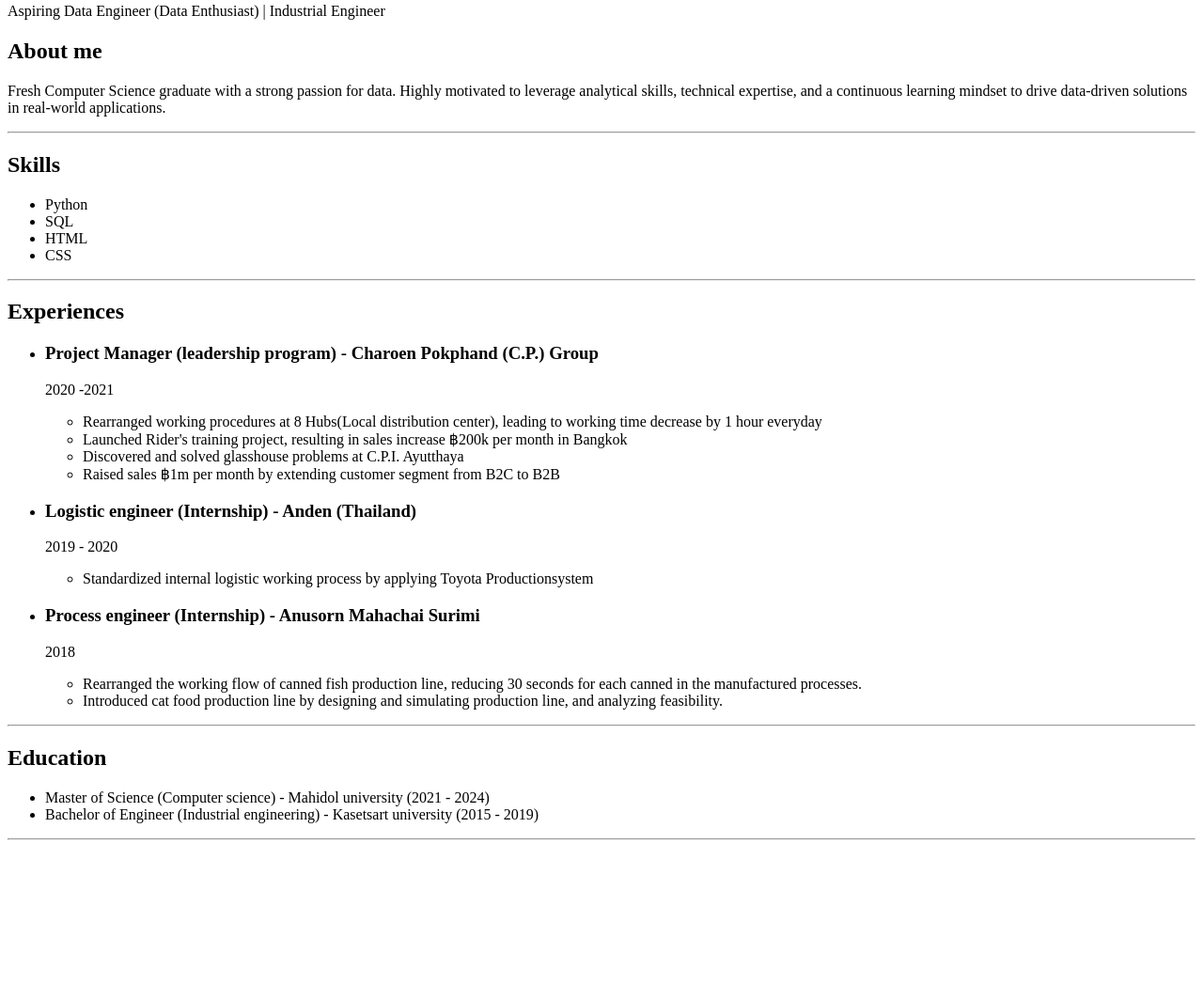
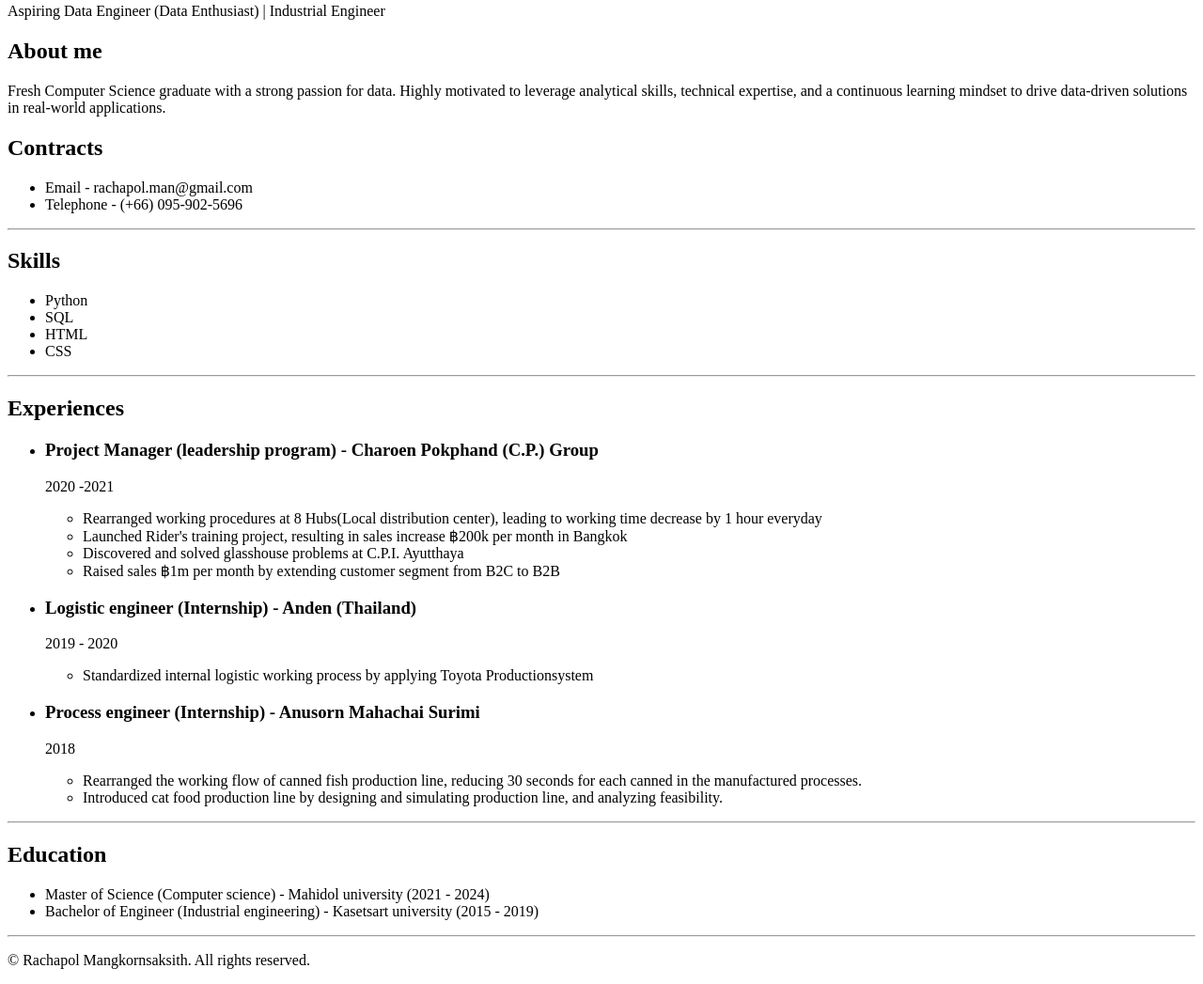
Before and after one commit to mixrachapol/rachapol-mangkornsaksith-resume, a plain HTML site: page index.html in a window 1280 px wide. Shown: the part 289-1336 px from the top of the page at 94% size. Before the commit the page ends 1191 px from the top, so only its background shows below. Drawn offline with Linux system fonts and the light colour scheme.

Commit message:
Update index.html

```diff
--- a/index.html
+++ b/index.html
@@ -13,6 +13,12 @@
     <h2>About me</h2>
     <p>Fresh Computer Science graduate with a strong passion for data. Highly motivated to leverage analytical skills, technical expertise,
         and a continuous learning mindset to drive data-driven solutions in real-world applications.</p>
+
+    <h2>Contracts</h2>
+        <ul>
+            <li>Email - rachapol.man@gmail.com</li>
+            <li>Telephone - (+66) 095-902-5696</li>
+        </ul>
     <hr />
 
     <h2>Skills</h2>
@@ -64,5 +70,9 @@
     </ul>
     <hr />
 
+    <footer>
+        <p>© Rachapol Mangkornsaksith. All rights reserved.</p>
+    </footer>
+
 </body>
 </html>
```
